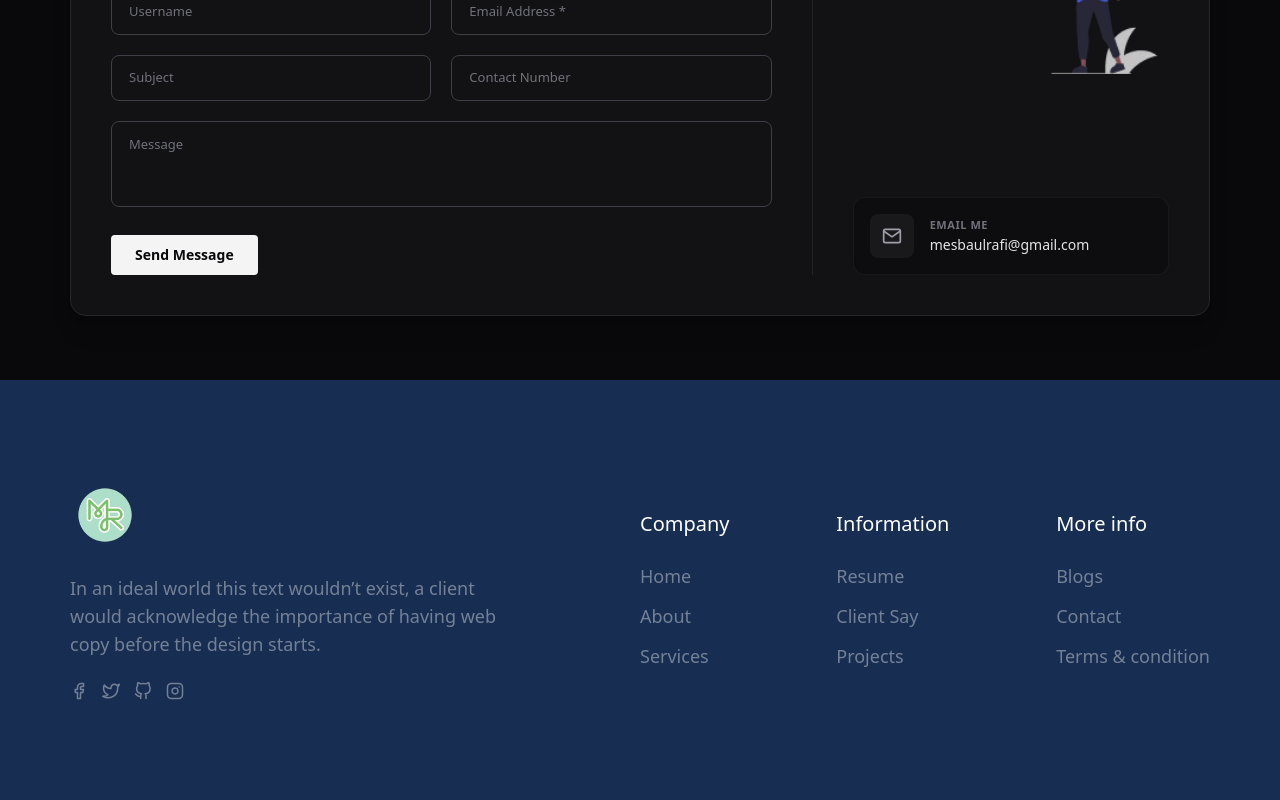
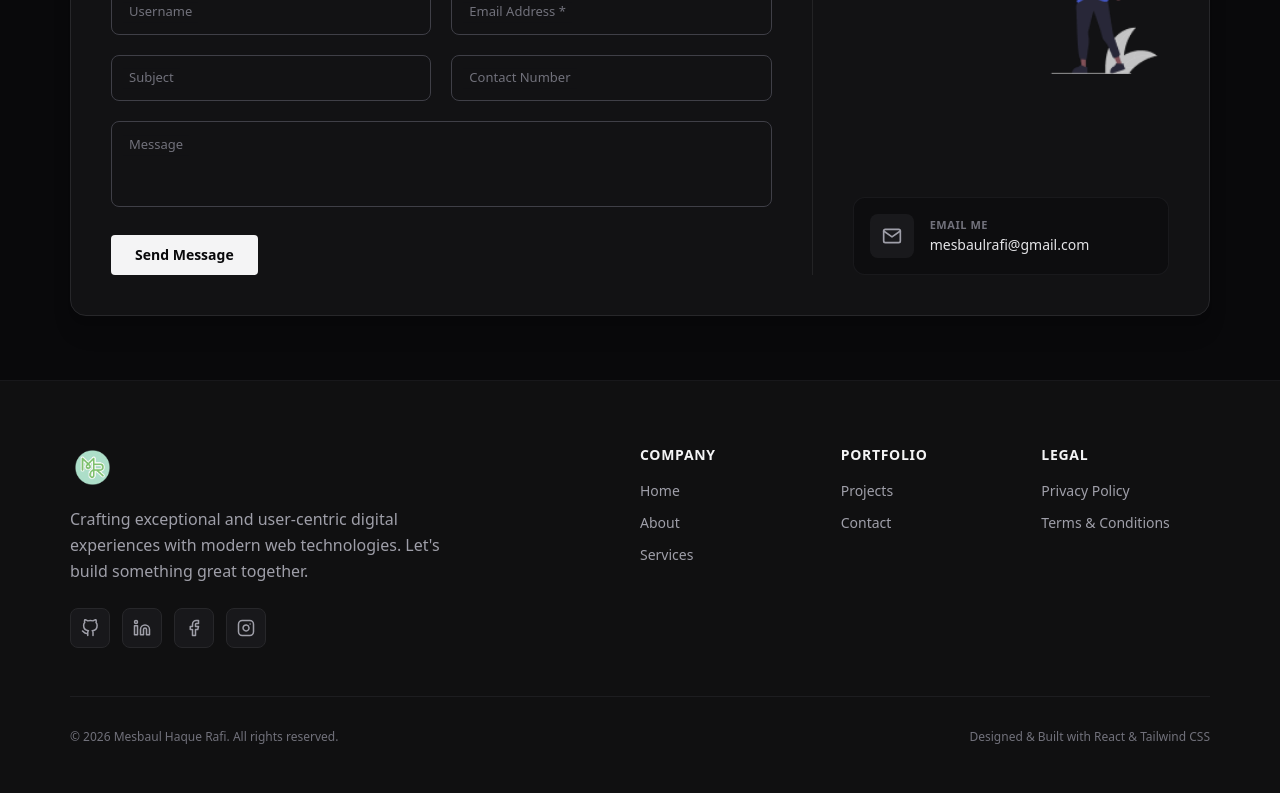
Before and after one commit to mesbaulrafi/myPortfolio, a React (Vite) app: page / in a window 1280 px wide. Shown: the part 6041-6841 px from the top of the page. Built offline with nearby package versions, Linux system fonts and the light colour scheme.

Commit message:
footer ui change

```diff
--- a/src/components/layouts/Footer.jsx
+++ b/src/components/layouts/Footer.jsx
@@ -1,72 +1,85 @@
 import React from "react";
 import { Link } from "react-router-dom";
-import Container from "../Container";
 import Images from "../Images";
 import Logo from "/src/assets/Logo.png";
-import { FiFacebook, FiTwitter, FiGithub, FiInstagram } from "react-icons/fi";
+import { FiFacebook, FiTwitter, FiGithub, FiInstagram, FiLinkedin } from "react-icons/fi";
 
 const Footer = () => {
   return (
-    <div className="bg-[#172d51] py-16 md:py-25 text-white">
-      <div className="lg:w-[1140px] px-3 lg:px-0 mx-auto">
+    <footer className="bg-[#101011] text-zinc-300 font-sans border-t border-zinc-900 pt-16 pb-12">
+      <div className="w-full max-w-[1140px] px-5 lg:px-0 mx-auto">
 
-        <div className="flex flex-col md:flex-row justify-between gap-y-10 md:gap-y-0">
+        {/* Main Footer Content */}
+        <div className="flex flex-col md:flex-row justify-between items-start gap-12 md:gap-8 pb-12 border-b border-zinc-800/60">
 
           {/* Logo & Description Section */}
-          <div className="w-full md:w-1/2">
-            <Link to="/">
-              <Images imgSrc={Logo} className={"w-[70px]"} />
+          <div className="w-full md:w-[40%] flex flex-col items-start">
+            <Link to="/" className="mb-4">
+              <Images imgSrc={Logo} className="w-[45px] object-contain" />
             </Link>
-            <p className="w-full md:w-[437px] text-lg opacity-40 py-6">
-              In an ideal world this text wouldn’t exist, a client would
-              acknowledge the importance of having web copy before the design
-              starts.
+            <p className="text-zinc-400 text-sm md:text-base font-light leading-relaxed max-w-sm mb-6">
+              Crafting exceptional and user-centric digital experiences with modern web technologies. Let's build something great together.
             </p>
-            <div className="flex items-center gap-x-3.5 text-lg opacity-40">
-              <Link to="/"><i><FiFacebook /></i></Link>
-              <Link to="/"><i><FiTwitter /></i></Link>
-              <Link to="/"><i><FiGithub /></i></Link>
-              <Link to="/"><i><FiInstagram /></i></Link>
+
+            {/* Social Icons */}
+            <div className="flex items-center gap-3 text-zinc-400">
+              <a href="https://github.com/mesbaulrafi" target="_blank" rel="noopener noreferrer" className="p-2.5 rounded-lg bg-zinc-900 border border-zinc-800 hover:text-zinc-100 hover:border-zinc-700 transition-colors">
+                <FiGithub size={18} />
+              </a>
+              <a href="https://linkedin.com" target="_blank" rel="noopener noreferrer" className="p-2.5 rounded-lg bg-zinc-900 border border-zinc-800 hover:text-zinc-100 hover:border-zinc-700 transition-colors">
+                <FiLinkedin size={18} />
+              </a>
+              <a href="https://facebook.com" target="_blank" rel="noopener noreferrer" className="p-2.5 rounded-lg bg-zinc-900 border border-zinc-800 hover:text-zinc-100 hover:border-zinc-700 transition-colors">
+                <FiFacebook size={18} />
+              </a>
+              <a href="https://instagram.com" target="_blank" rel="noopener noreferrer" className="p-2.5 rounded-lg bg-zinc-900 border border-zinc-800 hover:text-zinc-100 hover:border-zinc-700 transition-colors">
+                <FiInstagram size={18} />
+              </a>
             </div>
           </div>
 
           {/* Footer Menu Section */}
-          <div className="w-full md:w-1/2 grid grid-cols-2 md:flex md:items-center md:justify-between gap-y-8">
+          <div className="w-full md:w-[50%] grid grid-cols-2 sm:grid-cols-3 gap-8">
 
             {/* Company Column */}
             <div>
-              <ul>
-                <li className="pb-6 font-medium text-xl underline decoration-transparent">Company</li>
-                <li className="text-lg opacity-40 pb-3"><Link to="/">Home</Link></li>
-                <li className="text-lg opacity-40 pb-3"><Link to="/about">About</Link></li>
-                <li className="text-lg opacity-40"><Link to="/services">Services</Link></li>
+              <h4 className="font-semibold text-zinc-100 text-sm uppercase tracking-wider mb-4">Company</h4>
+              <ul className="space-y-3 text-sm">
+                <li><Link to="/" className="text-zinc-400 hover:text-zinc-100 transition-colors">Home</Link></li>
+                <li><Link to="/about" className="text-zinc-400 hover:text-zinc-100 transition-colors">About</Link></li>
+                <li><Link to="/services" className="text-zinc-400 hover:text-zinc-100 transition-colors">Services</Link></li>
               </ul>
             </div>
 
             {/* Information Column */}
             <div>
-              <ul>
-                <li className="pb-6 font-medium text-xl">Information</li>
-                <li className="text-lg opacity-40 pb-3"><Link to="/">Resume</Link></li>
-                <li className="text-lg opacity-40 pb-3"><Link to="/">Client Say</Link></li>
-                <li className="text-lg opacity-40"><Link to="/projects">Projects</Link></li>
+              <h4 className="font-semibold text-zinc-100 text-sm uppercase tracking-wider mb-4">Portfolio</h4>
+              <ul className="space-y-3 text-sm">
+                <li><Link to="/projects" className="text-zinc-400 hover:text-zinc-100 transition-colors">Projects</Link></li>
+                <li><Link to="/contact" className="text-zinc-400 hover:text-zinc-100 transition-colors">Contact</Link></li>
               </ul>
             </div>
 
             {/* More info Column */}
             <div>
-              <ul>
-                <li className="pb-6 font-medium text-xl">More info</li>
-                <li className="text-lg opacity-40 pb-3"><Link to="/">Blogs</Link></li>
-                <li className="text-lg opacity-40 pb-3"><Link to="/contact">Contact</Link></li>
-                <li className="text-lg opacity-40"><Link to="/">Terms & condition</Link></li>
+              <h4 className="font-semibold text-zinc-100 text-sm uppercase tracking-wider mb-4">Legal</h4>
+              <ul className="space-y-3 text-sm">
+                <li><Link to="/" className="text-zinc-400 hover:text-zinc-100 transition-colors">Privacy Policy</Link></li>
+                <li><Link to="/" className="text-zinc-400 hover:text-zinc-100 transition-colors">Terms & Conditions</Link></li>
               </ul>
             </div>
 
           </div>
         </div>
+
+        {/* Bottom Copyright Section */}
+        <div className="pt-8 flex flex-col sm:flex-row items-center justify-between text-xs text-zinc-500 gap-4">
+          <p>© {new Date().getFullYear()} Mesbaul Haque Rafi. All rights reserved.</p>
+          <p>Designed & Built with React & Tailwind CSS</p>
+        </div>
+
       </div>
-    </div>
+    </footer>
   );
 };
 
```
